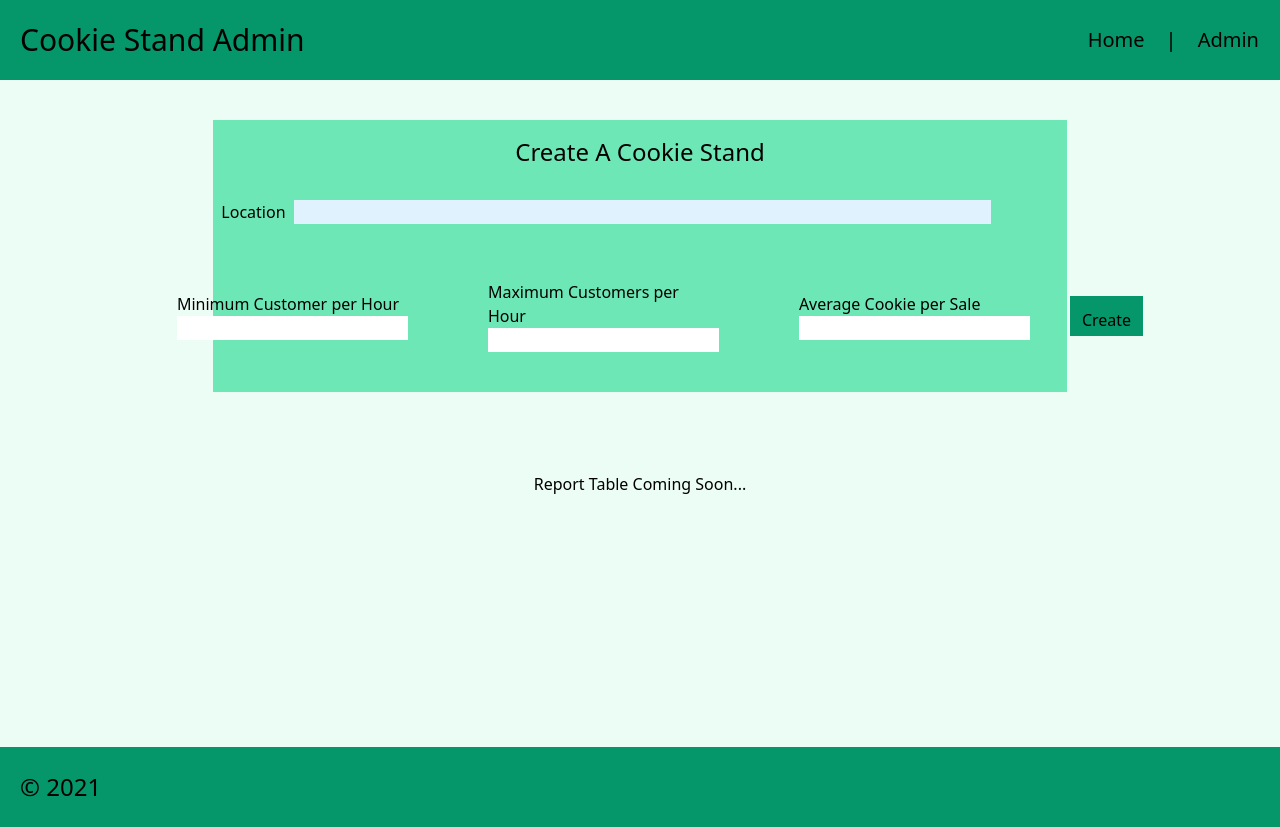
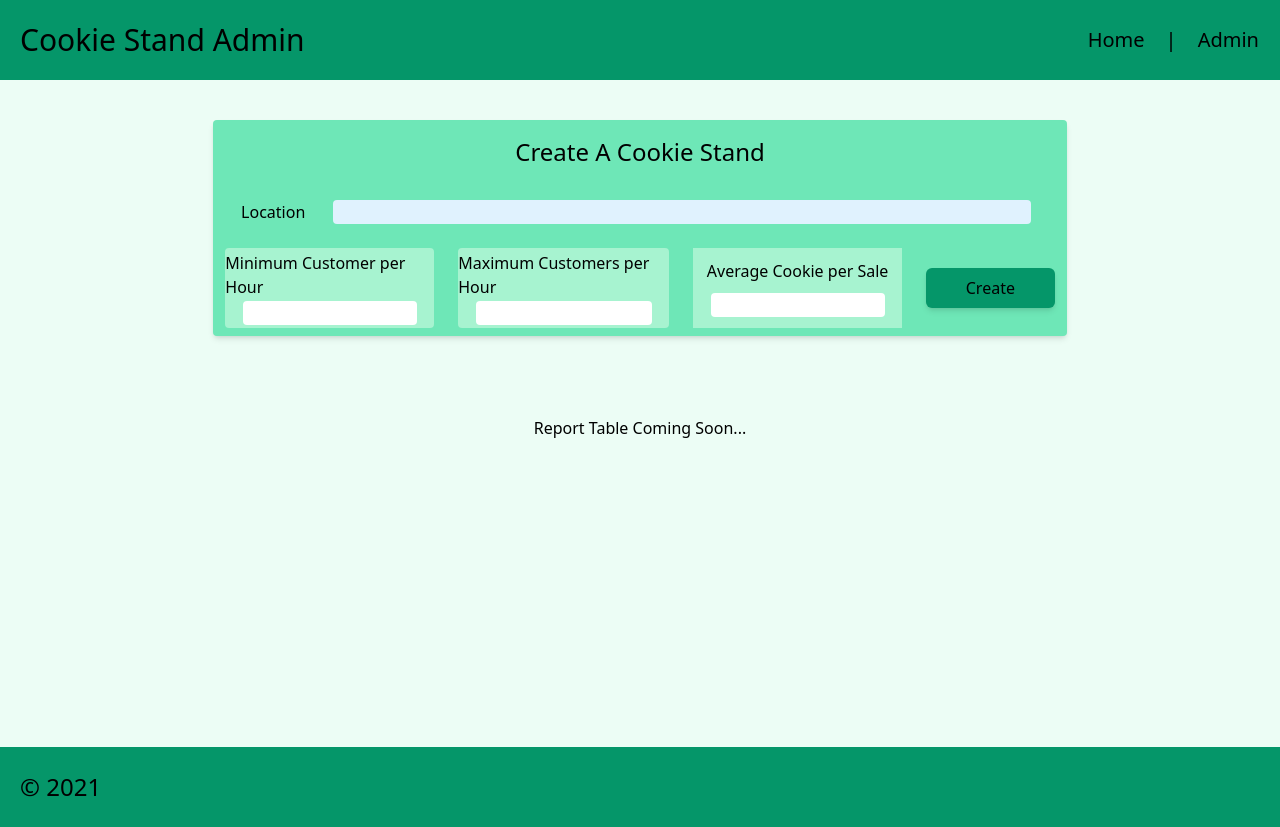
Before and after one commit to jjescandor/cookie-stand-admin, a Next.js app in the folder cookie-stand-admin/: page / in a window 1280 px wide. Built offline with nearby package versions, Linux system fonts and the light colour scheme.

Commit message:
updayed styling

```diff
--- a/cookie-stand-admin/pages/admin.js
+++ b/cookie-stand-admin/pages/admin.js
@@ -1,4 +1,3 @@
-import styles from '../styles/Home.module.css'
 import Form from "./form"
 import Header from "./header";
 import Footer from "./footer";
--- a/cookie-stand-admin/pages/form.js
+++ b/cookie-stand-admin/pages/form.js
@@ -2,26 +2,26 @@
 
 export default function From(props) {
     return (
-        <form onSubmit={props.getBaseline} className='flex flex-col items-center bg-emerald-300 w-2/3 mx-auto my-10'>
+        <form onSubmit={props.getBaseline} className='flex flex-col items-center bg-emerald-300 w-2/3 mx-auto my-10 rounded shadow-md'>
             <h1 className="m-4 text-2xl">Create A Cookie Stand</h1>
-            <div className='w-full p-2'>
+            <div className='flex flex-grow items-center justify-evenly w-full p-2'>
                 <label>Location</label>
-                <input name="loc" className='bg-sky-100 w-5/6 m-2' />
+                <input name="loc" className='bg-sky-100 w-5/6 m-2 rounded' />
             </div>
-            <div className="flex flex-row items-center">
-                <div className='flex flex-col p-10'>
+            <div className="flex flex-row flex-grow items-center content-center justify-center w-full">
+                <div className='flex flex-grow flex-col items-center content-center justify-evenly bg-emerald-200 h-5/6 m-3 rounded'>
                     <label>Minimum Customer per Hour</label>
-                    <input type="number" name="min" className='bg-white' />
+                    <input type="number" name="min" className='bg-white w-5/6 rounded' />
                 </div>
-                <div className='flex flex-col p-10'>
+                <div className='flex flex-grow flex-col items-center content-center justify-evenly bg-emerald-200 h-5/6 m-3 rounded'>
                     <label>Maximum Customers per Hour</label>
-                    <input type="number" name="max" className='bg-white' />
+                    <input type="number" name="max" className='bg-white w-5/6 rounded' />
                 </div>
-                <div className='flex flex-col p-10'>
+                <div className='flex flex-grow flex-col items-center content-center justify-evenly bg-emerald-200 h-5/6 m-3'>
                     <label>Average Cookie per Sale</label>
-                    <input type="number" name="avg" className='bg-white' />
+                    <input type="number" name="avg" className='bg-white w-5/6 rounded' />
                 </div>
-                <button className='bg-emerald-600 h-10 p-3'>Create</button>
+                <button className='bg-emerald-600 flex-grow h-10 w-1/6 m-3 shadow-md rounded-md hover:bg-red-200'>Create</button>
             </div>
         </form>
     )
--- a/cookie-stand-admin/pages/header.js
+++ b/cookie-stand-admin/pages/header.js
@@ -8,9 +8,9 @@
         <header className='bg-emerald-600 h-20  flex flex-row content-center justify-between'>
             <h1 className="my-auto text-3xl m-5">Cookie Stand Admin</h1>
             <div className='flex justify-evenly w-1/6 items-center text-xl'>
-                <h1><Link href="./home">Home</Link></h1>
+                <h1 className="hover:text-red-300"><Link href="./home">Home</Link></h1>
                 <h1>|</h1>
-                <h1><Link href="./admin">Admin</Link></h1>
+                <h1 className="hover:text-red-300"><Link href="./admin">Admin</Link></h1>
             </div>
         </header>
     )
```
